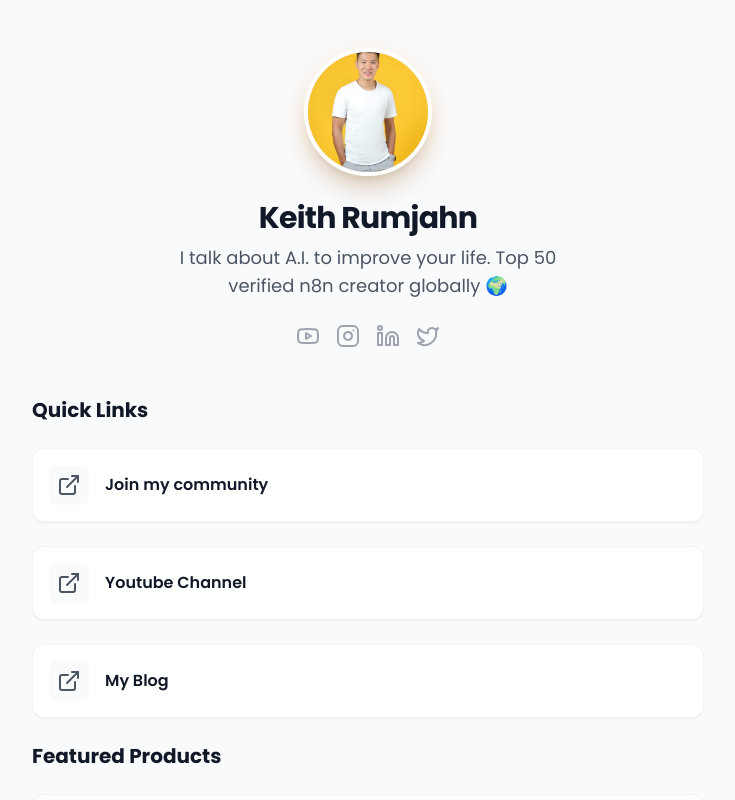
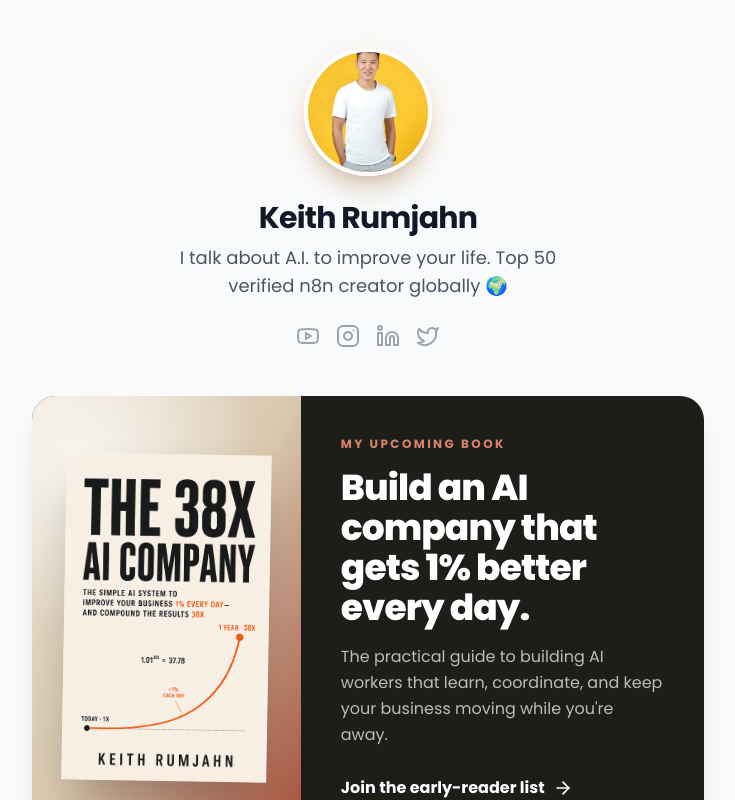
Before and after one commit to krumjahn/LinkInBio, a Next.js app: page / in a window 1280 px wide. Shown: the top 800 px of the page, without its empty margins (272-1007 px from the left). Built offline with nearby package versions, Linux system fonts and the light colour scheme.

Commit message:
Showcase 38X book on link page (#3)
Co-authored-by: Usopp <ce7fc1450e6cc0fcf507f1e6bc5690312e0b536b25a917bb89148b8b95253547@rumjahn.communities.buzz.xyz>

```diff
--- a/src/app/page.tsx
+++ b/src/app/page.tsx
@@ -99,6 +99,30 @@ export default function Home() {
           </div>
         </div>
 
+        {/* Primary feature: upcoming book */}
+        <Link
+          href="https://rumjahn.com/book"
+          className="group mb-12 grid overflow-hidden rounded-3xl bg-[#1d1e1a] shadow-xl transition-transform hover:-translate-y-1 sm:grid-cols-[0.8fr_1.2fr]"
+        >
+          <div className="relative flex min-h-[360px] items-center justify-center bg-gradient-to-br from-[#eee6d8] via-[#d8c7ae] to-[#a54d38] p-8">
+            <div className="absolute inset-0 bg-[radial-gradient(circle_at_20%_15%,rgba(255,255,255,.7),transparent_40%)]" />
+            <Image
+              src="/the-38x-company-book-cover.png"
+              alt="The 38X Company book cover"
+              width={992}
+              height={1586}
+              priority
+              className="relative h-auto w-48 rotate-1 shadow-2xl transition-transform duration-300 group-hover:scale-[1.03] sm:w-52"
+            />
+          </div>
+          <div className="flex flex-col justify-center p-8 text-white sm:p-10">
+            <span className="mb-4 text-xs font-bold uppercase tracking-[0.2em] text-[#d98269]">My upcoming book</span>
+            <h2 className="text-3xl font-black leading-tight tracking-tight sm:text-4xl">Build an AI company that gets 1% better every day.</h2>
+            <p className="mt-4 leading-relaxed text-white/70">The practical guide to building AI workers that learn, coordinate, and keep your business moving while you&apos;re away.</p>
+            <span className="mt-7 inline-flex items-center gap-2 font-bold text-white">Join the early-reader list <ArrowRight className="h-5 w-5 transition-transform group-hover:translate-x-1" /></span>
+          </div>
+        </Link>
+
         {/* Links Section - Styled as Product Cards */}
         <div className="space-y-6">
           <h2 className="text-xl font-bold text-gray-900 mb-4">Quick Links</h2>
```
Also changed, not shown: public/the-38x-company-book-cover.png (added).
